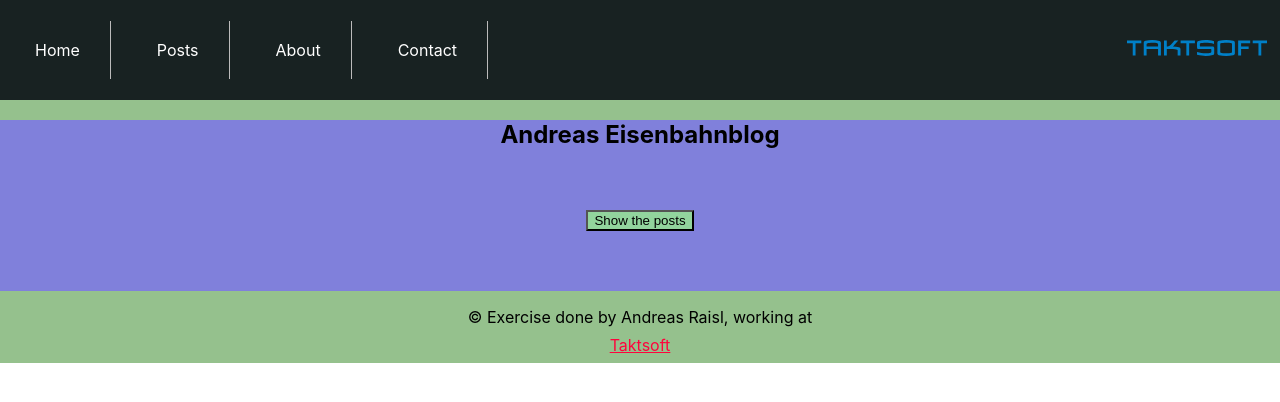
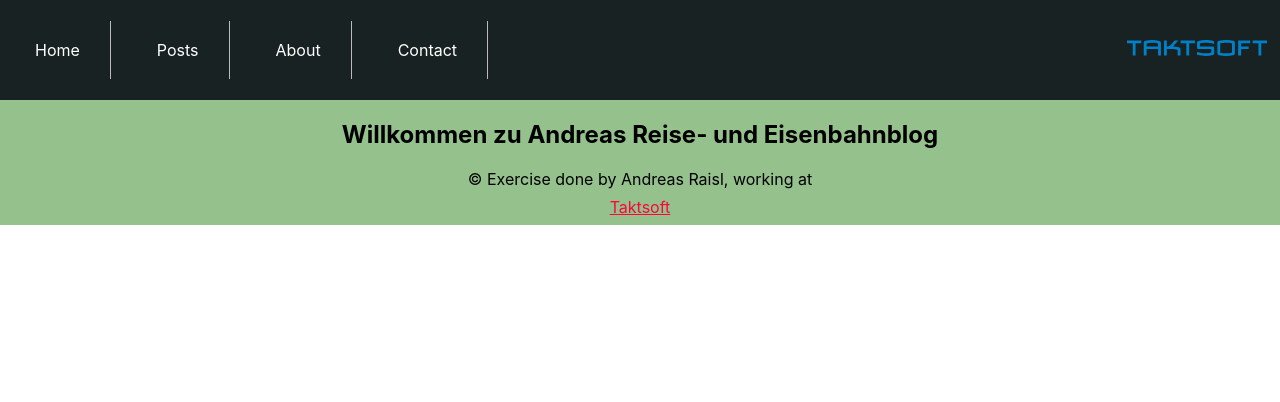
Before and after one commit to araisl/blog-post-sanity-exercise, a React (Create React App) app: page / in a window 1280 px wide. Shown: the top 402 px of the page. Built offline with nearby package versions, Linux system fonts and the light colour scheme; the HTML template or start-up script is replaced by a standard one.

Commit message:
improve fetching of cms contents with useEffect Hook and sanity client library

```diff
--- a/src/App.js
+++ b/src/App.js
@@ -6,6 +6,7 @@ import { BrowserRouter, Route, Routes, Link } from "react-router-dom";
 import Home from "./views/Home";
 import About from "./views/About";
 import postsView from "./views/Posts";
+import Posts from './components/Posts';
 
 // styles
 import "./App.css";
@@ -19,7 +20,7 @@ const App = () => {
         <Routes>
           <Route exact path='/' element={< Home />}></Route>
           <Route exact path='/about' element={< About />}></Route>
-          <Route exact path='/posts' element={< postsView />}></Route>
+          <Route exact path='/posts' element={< Posts />}></Route>
         </Routes>
 
         <Footer />
--- a/src/components/Posts.js
+++ b/src/components/Posts.js
@@ -1,51 +1,70 @@
-import {useState} from 'react';
 import Post from './Post';
-import Button from './Button';
 import Heading from './Heading';
 
-const PROJECT_ID = "1oup0h9h";
-const   DATASET = "production";
-const   QUERY = encodeURIComponent('*[_type == "post"]');
-const URL = `https://${PROJECT_ID}.api.sanity.io/v2021-10-21/data/query/${DATASET}?query=${QUERY}`;
+import React, { useState, useEffect } from "react";
+import sanityClient from "../cmsClient";
 
 const Posts = () => {
-
   const [posts, setPosts] = useState([]);
   const [showText, setShowText] = useState(false);
 
-  const toggleText = () => {
-    console.log('Toggling text');
-  }
+  // const toggleText = () => {
+  //   console.log('Toggling text');
+  // }
 
-  const showPosts = () => {
-    fetch(URL)
-      .then((res) => {
-        return res.json();
-      })
-      .then(({ result }) => {
-      setPosts(result);
-      })
-      .catch((err) => console.error(err));
-  }
+  // const showPosts = () => {
+  //   fetch(URL)
+  //     .then((res) => {
+  //       return res.json();
+  //     })
+  //     .then(({ result }) => {
+  //     setPosts(result);
+  //     })
+  //     .catch((err) => console.error(err));
+  // }
+
+
+
+  useEffect(() => {
+		sanityClient
+			.fetch(
+				`*[_type == "post"]{
+      title,
+      slug,
+      description,
+      mainImage{
+        asset->{
+          _id,
+          url
+        },
+      },
+      body,
+    }`
+			)
+			.then((data) => setPosts(data))
+			.catch(console.error);
+
+	}, []);
 
   return(
     <div className='postsContainer'>
       <Heading />
       <br/> <br/>
-      <button onClick={() => showPosts()}> Show the posts </button>
+      <h3> Alle Posts </h3>
+      {/* <button onClick={() => showPosts()}> Show the posts </button> */}
       {/* <Button /> */}
       <br/> <br/>
-      <ul>
+      <div>
         {
           posts.map((post) => {
             return (<Post
               title={post.title}
               text={post.body}
-              toggleText={toggleText}
-              key={post.id} />)
+              //toggleText={toggleText}
+              key={post._id} />)
           })
         }
-      </ul>
+      </div>
       <br/> <br/>
     </div>
   );
--- a/src/views/Home.js
+++ b/src/views/Home.js
@@ -3,7 +3,7 @@ import Posts from './../components/Posts'
 function Home (){
 	return (
 		<section>
-			<Posts />
+			<h2> Willkommen zu Andreas Reise- und Eisenbahnblog </h2>
 		</section>
 	)
 }
```
